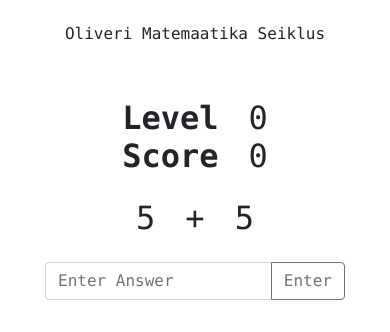
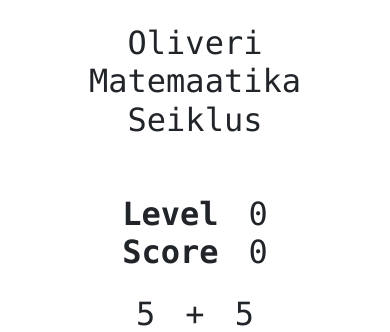
Before and after one commit to tomimarkus991/Oliveri-Matemaatika-Seiklus, a PHP site: page / in a window 390 px wide. Shown: the top 332 px of the page. Run offline with PHP 8.4, Linux system fonts and the light colour scheme.

Commit message:
prettier

```diff
--- a/styles.css
+++ b/styles.css
@@ -44,6 +44,9 @@
     font-size: 1em;
     text-align: center;
   }
+  .heading {
+    font-size: 2em;
+  }
   .setting {
     max-width: 12em;
   }
```
